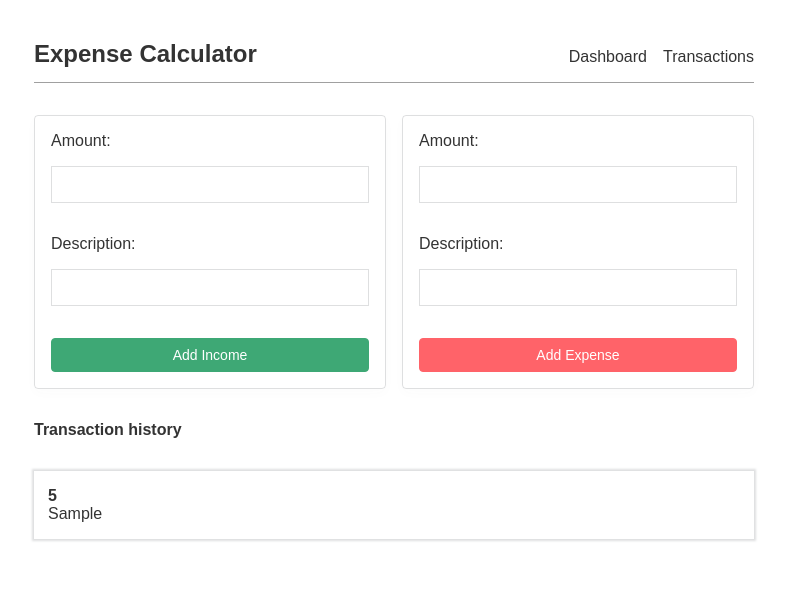
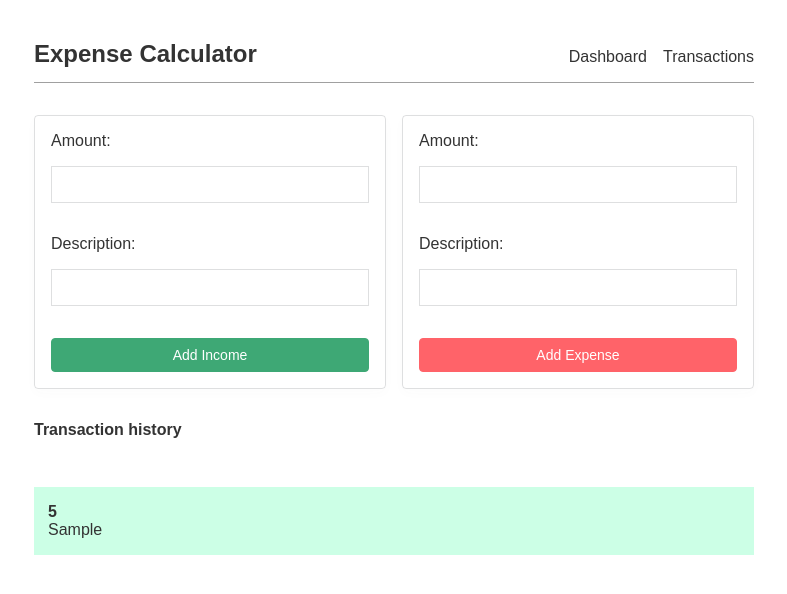
Before and after one commit to ttahm3d/expense-calculator, a React (Create React App) app: page /transactions in a window 1280 px wide. Both pictures are taken after typing "5", "Sample" into the empty fields and a click on the button "Add Income". Shown: the top 594 px of the page, without its empty margins (246-1033 px from the left). Built offline with nearby package versions, Linux system fonts and the light colour scheme.

Commit message:
feat: conditionally rendering styles

```diff
--- a/src/components/Transaction.jsx
+++ b/src/components/Transaction.jsx
@@ -1,20 +1,12 @@
 import React from "react";
-import { useContext } from "react";
-import TransactionsContext from "../context/Transactions/Context";
 import styled from "styled-components";
 
-const Transaction = (props) => {
-	const { transactions } = useContext(TransactionsContext);
-
+const Transaction = ({ amount, type, id, description, date }) => {
 	return (
-		<>
-			{transactions.map((transaction) => (
-				<Wrapper key={transaction.id}>
-					<h4>{transaction.amount}</h4>
-					<p>{transaction.description}</p>
-				</Wrapper>
-			))}
-		</>
+		<Wrapper type={type}>
+			<h4>{amount}</h4>
+			<p>{description}</p>
+		</Wrapper>
 	);
 };
 
@@ -22,5 +14,9 @@ export default Transaction;
 
 const Wrapper = styled.div`
 	padding: 1rem 0.875rem;
-	box-shadow: 0 0 2px 2px hsla(200, 5%, 37%, 0.2);
+	background-color: ${({ type }) => {
+		if (type === "expense") return "hsla(357, 100%, 50%, 0.2)";
+		if (type === "income") return "hsla(151, 100%, 50.2%, 0.2)";
+	}};
+	margin: 1rem 0;
 `;
--- a/src/pages/Transactions/Transactions.jsx
+++ b/src/pages/Transactions/Transactions.jsx
@@ -1,11 +1,14 @@
-import React from "react";
+import React, { useContext } from "react";
 import { Container } from "../../styles/globals";
 import ExpenseForm from "../../components/ExpenseForm";
 import IncomeForm from "../../components/IncomeForm";
 import styled from "styled-components";
 import Transaction from "../../components/Transaction";
+import TransactionsContext from "../../context/Transactions/Context";
 
 const Expense = () => {
+	const { transactions } = useContext(TransactionsContext);
+
 	return (
 		<div>
 			<Container>
@@ -15,7 +18,10 @@ const Expense = () => {
 				</FlexBox>
 				<TransactionsContainer>
 					<h4>Transaction history</h4>
-					<Transaction />
+					{transactions &&
+						transactions.map((transaction) => (
+							<Transaction key={transaction.id} {...transaction} />
+						))}
 				</TransactionsContainer>
 			</Container>
 		</div>
```
